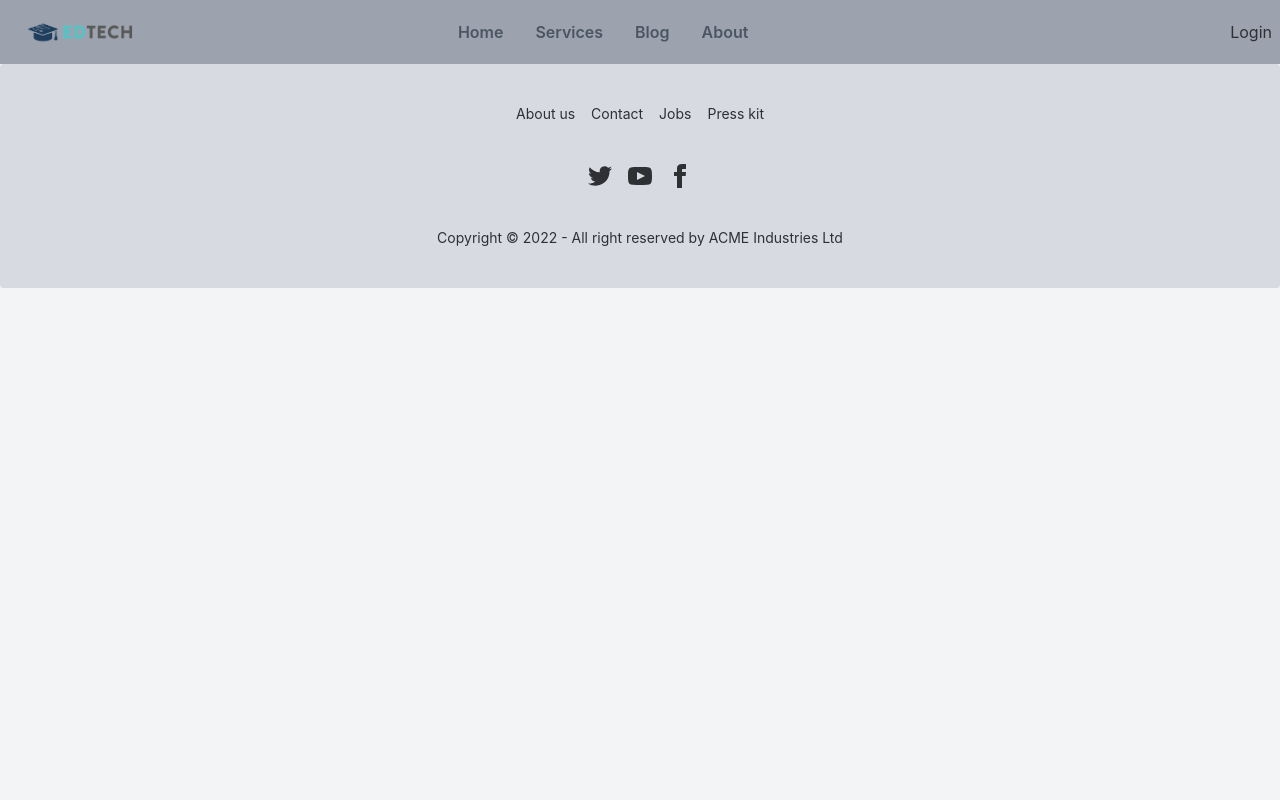
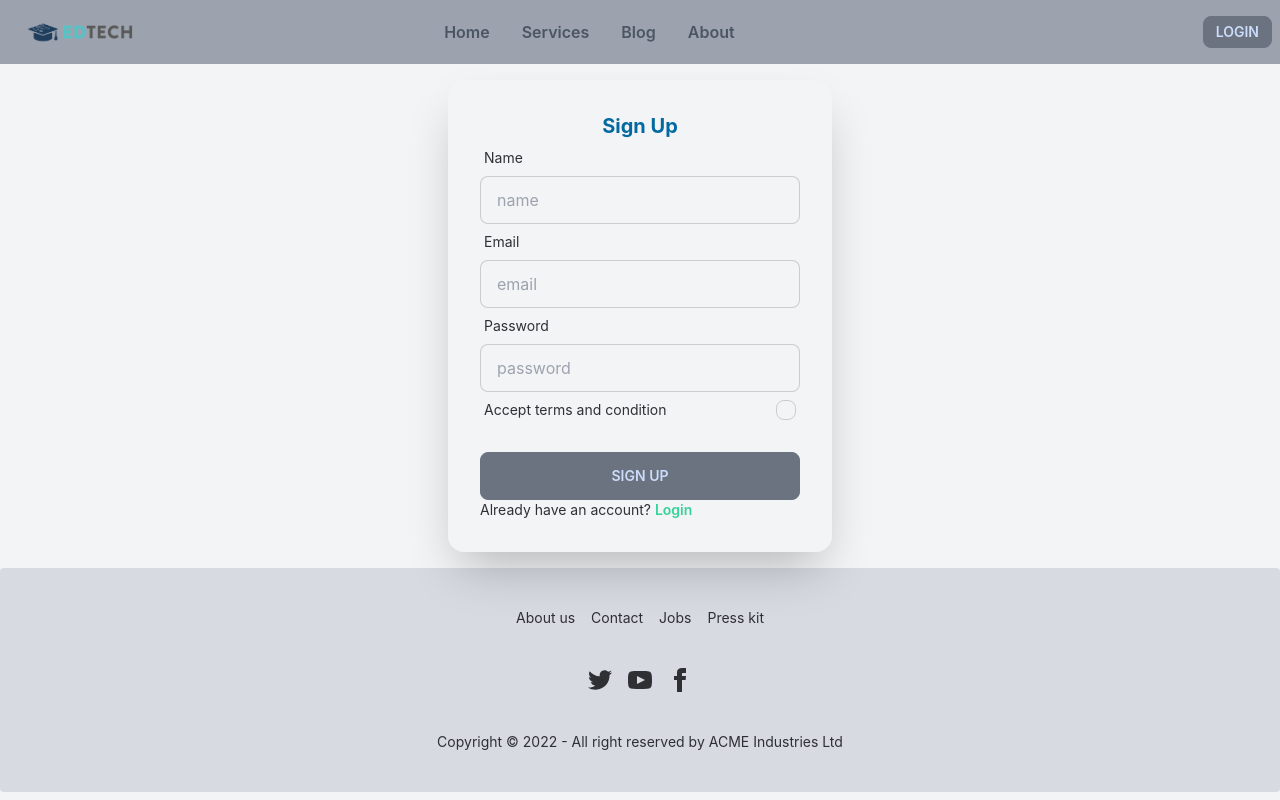
Before and after one commit to Khalidprithy/Ed-Tech_JP1, a React (Create React App) app: page /signup in a window 1280 px wide. Built offline with nearby package versions, Linux system fonts and the light colour scheme; no server answers.

Commit message:
sign up added

```diff
--- a/package.json
+++ b/package.json
@@ -11,6 +11,8 @@
     "react": "^18.2.0",
     "react-dom": "^18.2.0",
     "react-firebase-hooks": "^5.0.3",
+    "react-hot-toast": "^2.3.0",
+    "react-icons": "^4.4.0",
     "react-router-dom": "^6.3.0",
     "react-scripts": "5.0.1",
     "web-vitals": "^2.1.4"
--- a/src/App.js
+++ b/src/App.js
@@ -5,6 +5,10 @@ import Home from "./components/Pages/Home/Home";
 import Services from "./components/Pages/Services";
 import Blogs from "./components/Pages/Blogs";
 import About from "./components/Pages/About";
+import Login from "./components/Login/Login";
+import NotFound from "./components/Shared/NotFound";
+import SignUp from "./components/Login/SignUp";
+import { Toaster } from "react-hot-toast";
 
 function App() {
   return (
@@ -15,8 +19,13 @@ function App() {
         <Route path='/services' element={<Services></Services>}></Route>
         <Route path='/blogs' element={<Blogs></Blogs>}></Route>
         <Route path='/about' element={<About></About>}></Route>
+        <Route path='/login' element={<Login></Login>} />
+        <Route path='/signup' element={<SignUp></SignUp>} />
+
+        <Route path='*' element={<NotFound></NotFound>}></Route>
       </Routes>
       <Footer></Footer>
+      <Toaster />
     </div>
   );
 }
--- a/src/components/Login/Login.js
+++ b/src/components/Login/Login.js
@@ -1,9 +1,36 @@
 import React from 'react';
+import { Link } from 'react-router-dom';
 
 const Login = () => {
     return (
-        <div>
-            <h1>Login</h1>
+        <div class="hero min-h-screen bg-base-200">
+            <div class="hero-content flex-col lg:flex-row-reverse">
+                <div class="card flex-shrink-0 w-full max-w-sm shadow-2xl bg-base-100">
+                    <div class="card-body">
+                        <div class="form-control">
+                            <label class="label">
+                                <span class="label-text">Email</span>
+                            </label>
+                            <input type="text" placeholder="email" class="input input-bordered" />
+                        </div>
+                        <div class="form-control">
+                            <label class="label">
+                                <span class="label-text">Password</span>
+                            </label>
+                            <input type="text" placeholder="password" class="input input-bordered" />
+                            <label class="label">
+                                <a href="#" class="label-text-alt link link-hover">Forgot password?</a>
+                            </label>
+                        </div>
+                        <div class="form-control mt-6">
+                            <button class="btn btn-primary">Login</button>
+                        </div>
+                        <div>
+                            <p className='text-sm'>Doesn't have an account? <Link className='text-success font-semibold' to="/signup">Sign Up</Link></p>
+                        </div>
+                    </div>
+                </div>
+            </div>
         </div>
     );
 };
--- a/src/components/Login/SignUp.js
+++ b/src/components/Login/SignUp.js
@@ -1,9 +1,95 @@
-import React from 'react';
+import React, { useState } from 'react';
+import { useCreateUserWithEmailAndPassword, useUpdateProfile } from 'react-firebase-hooks/auth';
+import toast from 'react-hot-toast';
+import { Link, Navigate } from 'react-router-dom';
+import auth from '../../firebase.init';
 
 const SignUp = () => {
+    const [agree, setAgree] = useState(false);
+    const [email, setEmail] = useState('');
+    const [password, setPassword] = useState('');
+    const [showError, setShowError] = useState('');
+
+    const [
+        createUserWithEmailAndPassword,
+        user,
+        loading,
+        error,
+    ] = useCreateUserWithEmailAndPassword(auth, { useSendEmailVerification: true });
+
+    const [updateProfile, updating, profileError] = useUpdateProfile(auth);
+
+
+    const handleEmailBlur = e => {
+        setEmail(e.target.value);
+    }
+
+    const handlePasswordBlur = e => {
+        setPassword(e.target.value);
+    }
+
+
+    const createUser = async e => {
+        e.preventDefault()
+        const displayName = e.target.name.value
+        if (email) {
+            setShowError('User already exists, Please login')
+            return;
+        }
+        await createUserWithEmailAndPassword(email, password);
+        await updateProfile({ displayName, });
+        console.log('Updated profile');
+        Navigate('/home');
+        toast.success("Account created successfully")
+    }
+
+
     return (
-        <div>
-            <h1>Sign Up</h1>
+        <div class="hero-content flex-col lg:flex-row-reverse">
+            <div class="card flex-shrink-0 w-full max-w-sm shadow-2xl bg-base-100">
+                <div class="card-body">
+                    <form
+                        onSubmit={createUser}
+                    >
+                        <h1 className='text-xl font-bold text-center text-secondary'>Sign Up</h1>
+                        <div class="form-control">
+                            <label class="label">
+                                <span class="label-text">Name</span>
+                            </label>
+                            <input type="text" placeholder="name" name='name' class="input input-bordered" required />
+                        </div>
+                        <div class="form-control">
+                            <label class="label">
+                                <span class="label-text">Email</span>
+                            </label>
+                            <input
+                                onBlur={handleEmailBlur}
+                                type="email" name='email' placeholder="email" class="input input-bordered" required />
+                        </div>
+                        <div class="form-control">
+                            <label class="label">
+                                <span class="label-text">Password</span>
+                            </label>
+                            <input
+                                onBlur={handlePasswordBlur}
+                                type="password" name='password' placeholder="password" class="input input-bordered" />
+                            <label class="label cursor-pointer">
+                                <span class="label-text">Accept terms and condition</span>
+                                <input
+                                    onClick={() => setAgree(!agree)}
+                                    type="checkbox" class="checkbox checkbox-sm" />
+                            </label>
+                        </div>
+                        <div
+                            class="form-control mt-6">
+                            <input class="btn btn-primary" type="submit" value="Sign Up" />
+                        </div>
+                        <div>
+                            <p className='text-sm'>Already have an account? <Link className='text-success font-semibold' to="/login">Login</Link></p>
+                        </div>
+                    </form>
+                </div>
+            </div>
         </div>
     );
 };
--- a/src/components/Shared/Header.js
+++ b/src/components/Shared/Header.js
@@ -69,7 +69,7 @@ const Header = () => {
                             </div>
 
                             :
-                            <NavLink className='links' to="/login">Login</NavLink>
+                            <NavLink className='btn btn-primary btn-sm' to="/login">Login</NavLink>
 
                     }
 
--- /dev/null
+++ b/src/components/Shared/NotFound.js
@@ -0,0 +1,11 @@
+import React from 'react';
+
+const NotFound = () => {
+    return (
+        <div className='text-center'>
+            <img className='w-full' src="https://www.pngitem.com/pimgs/m/561-5616833_image-not-found-png-not-found-404-png.png" alt="" />
+        </div>
+    );
+};
+
+export default NotFound;
```
Also changed, not shown: 1 other file (tests, documents, lock files or other folders).
